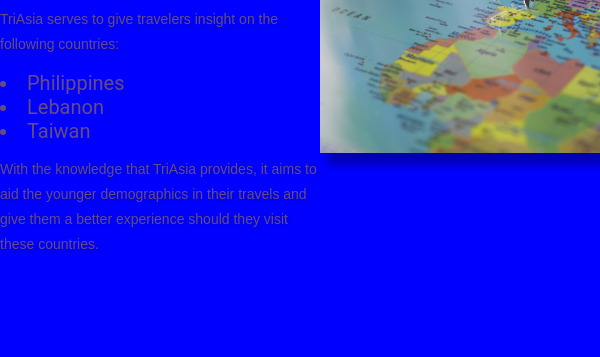
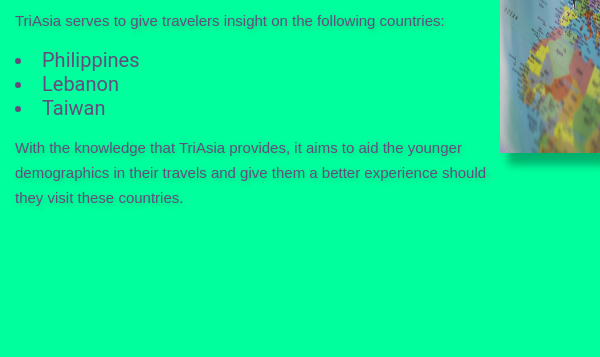
Before and after one commit to Glonyx/tourism-website-triasia, a plain HTML site: page index.html in a window 600 px wide. Shown: the part 421-778 px from the top of the page. Drawn offline with Linux system fonts and the light colour scheme; a web font is replaced by a local one.

Commit message:
Co-authored-by: Ryan-Elbanna <Ryan-Elbanna@users.noreply.github.com> Co-authored-by: BranJaLu <BranJaLu@users.noreply.github.com>

```diff
--- a/css/styles.css
+++ b/css/styles.css
@@ -598,9 +598,9 @@
 /* Large tablet Media End*/
 
 /* Medium Tablet */
-@media screen and (min-width: 100px) and (max-width: 768px) {
+@media screen and (min-width: 320px) and (max-width: 768px) {
     body {
-        background: blue;
+        background: rgb(0, 255, 157);
     }
 /* Navigation */
     ul {
@@ -629,6 +629,9 @@
         height: 100px;
     }
 
+    .index-about-text {
+        margin-left: 15px ;
+    }
 /* Navigation End */
 
 /* Footer */
@@ -639,11 +642,16 @@
 /* Footer End */
 
 /* Home */
+
 .index-about p {
     font-size: 15px;
 }
 .index-about h2 {
     font-size: 30px;
+}
+
+.about-img {
+    width: 100px;
 }
 /* Home End */
 
@@ -705,8 +713,8 @@
 }
 /* Medium Tablet End */
 
-/* Phone Start */
-@media screen and (min-width: 480px) and (max-width: 600px) {
+/* Mobile Start */
+@media screen and (min-width: 321px) and (max-width: 480px) {
 /* Navigation */
     ul {
         font-size: 20px;
@@ -732,7 +740,6 @@
     .logo {
         width: 125px;
         height: 100px;
-        display: none;
     }
 
 /* Navigation End */
@@ -751,6 +758,7 @@
 .index-about h2 {
     font-size: 30px;
 }
+
 /* Home End */
 
 /* Destinations */
```
